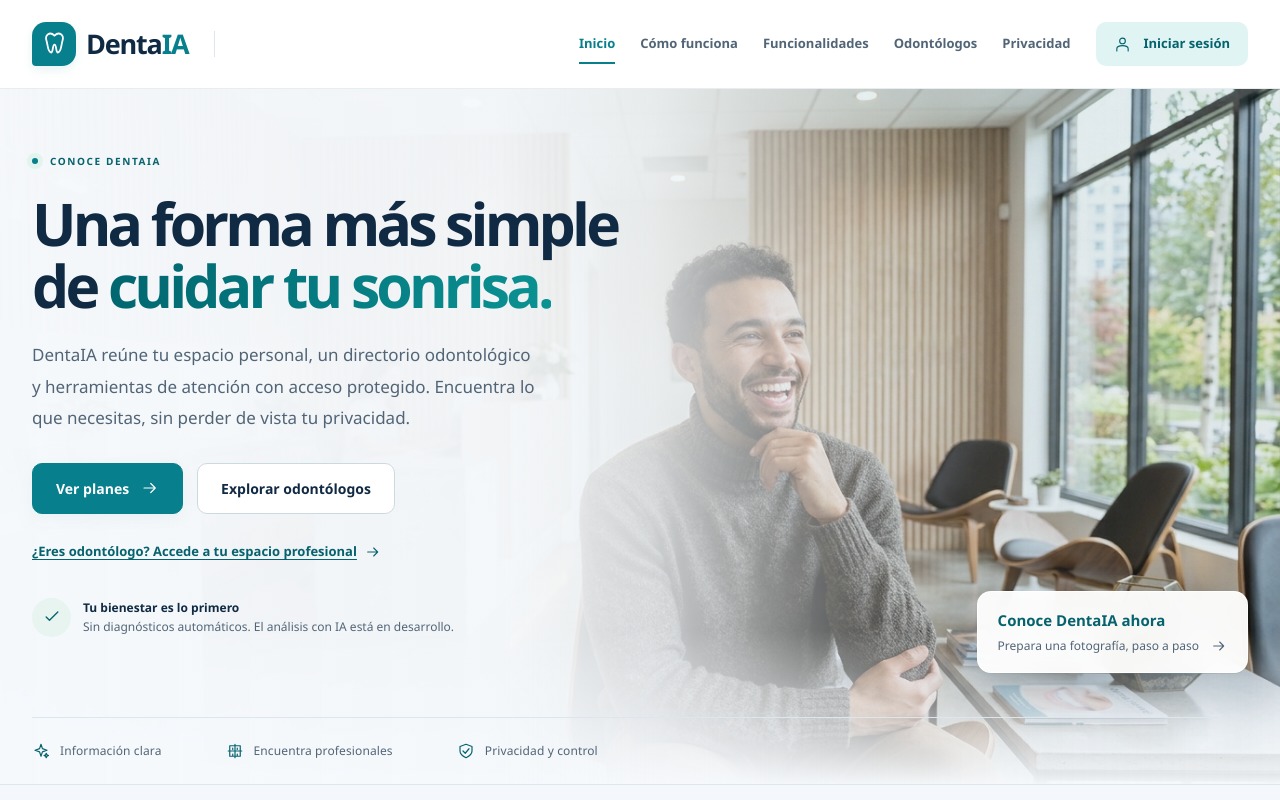
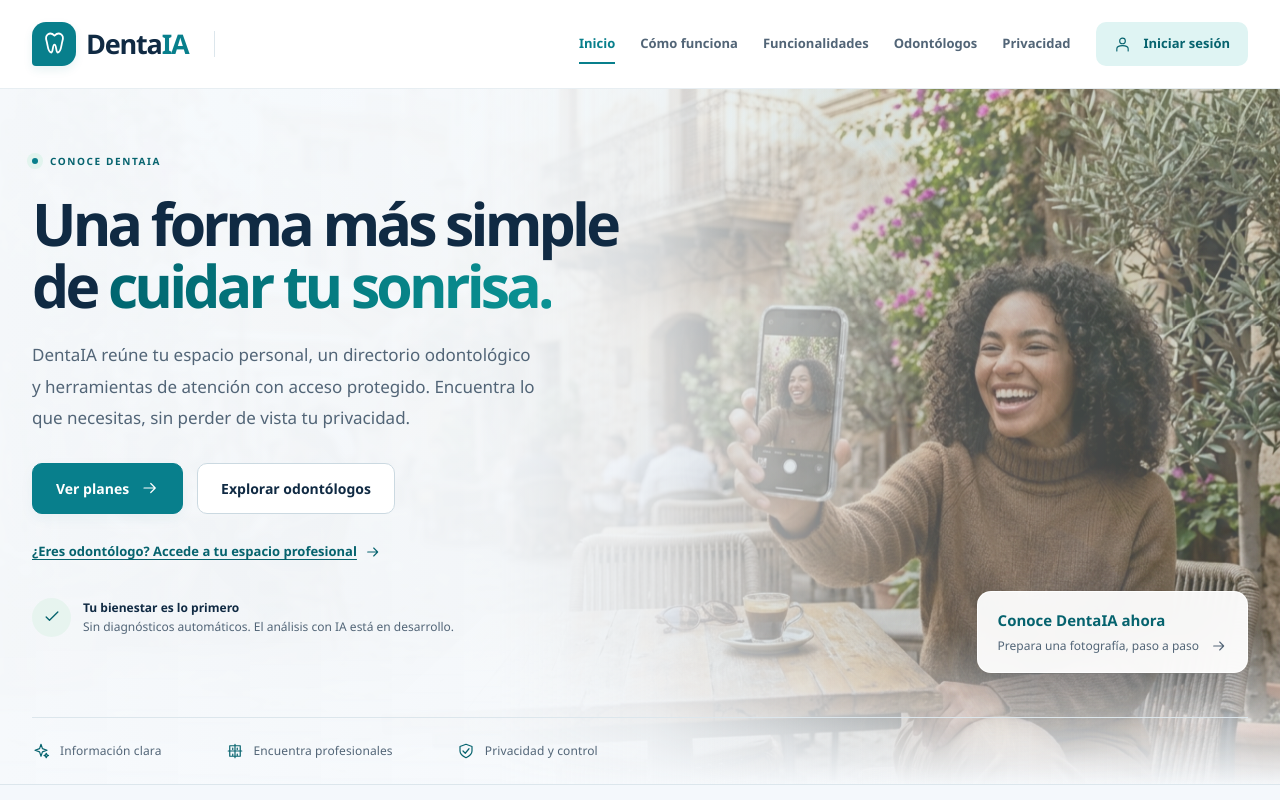
Before and after one commit to Jhanfranco07/DentaIA, a Next.js app: page / in a window 1280 px wide. Shown: the top 800 px of the page. Built offline with nearby package versions, Linux system fonts and the light colour scheme; no server answers.

Commit message:
style(hero): restore photographic crossfades without visible carousel control

```diff
--- a/src/components/hero-carousel.module.css
+++ b/src/components/hero-carousel.module.css
@@ -1,10 +1,20 @@
-.carousel { position:absolute;inset:0;overflow:hidden;pointer-events:none;background:#dce9e9; }
-.photo { object-fit:cover;object-position:70% center; }
-.grade,.scrim { position:absolute;inset:0; }
-.grade { background:linear-gradient(135deg,#087e8b29,#102a431a);mix-blend-mode:multiply; }
-.scrim { background:linear-gradient(90deg,rgba(246,249,252,.99) 0%,rgba(246,249,252,.96) 39%,rgba(246,249,252,.83) 51%,rgba(246,249,252,.16) 73%,rgba(246,249,252,.04) 100%),linear-gradient(0deg,rgba(246,249,252,.98),transparent 22%); }
+.carousel { position: absolute; inset: 0; overflow: hidden; pointer-events: none; background: #dce9e9; }
+.slide { position: absolute; inset: 0; opacity: 0; transition: opacity 1.4s ease; }
+.active { opacity: 1; }
+.slide img { object-fit: cover; object-position: 70% center; }
+.active img { animation: cinematic 8s linear both; }
+.stopped img { animation-play-state: paused; }
+.grade,.scrim { position: absolute; inset: 0; }
+.grade { background: linear-gradient(135deg,#087e8b29,#102a431a); mix-blend-mode: multiply; }
+.scrim { background: linear-gradient(90deg,rgba(246,249,252,.99) 0%,rgba(246,249,252,.96) 39%,rgba(246,249,252,.83) 51%,rgba(246,249,252,.16) 73%,rgba(246,249,252,.04) 100%),linear-gradient(0deg,rgba(246,249,252,.98),transparent 22%); }
+@keyframes cinematic { from { transform: scale(1); } to { transform: scale(1.07); } }
 @media(max-width:900px) {
- .carousel { bottom:auto;height:260px; }
- .scrim { background:linear-gradient(0deg,#f6f9fc 0%,rgba(246,249,252,0) 35%); }
- .photo { object-position:70% center; }
+  .carousel { bottom: auto; height: 260px; }
+  .scrim { background: linear-gradient(0deg,#f6f9fc 0%,rgba(246,249,252,0) 35%); }
+  .slide img { object-position: 70% center; }
+  .control { right: 16px; top: 14px; }
 }
+@media(prefers-reduced-motion:reduce) {
+  .slide { transition: none; }
+  .slide img { animation: none; }
+}
```
